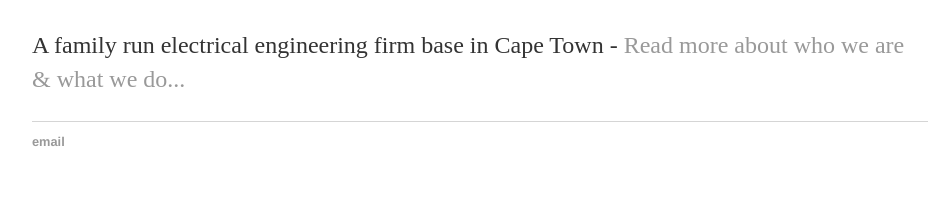
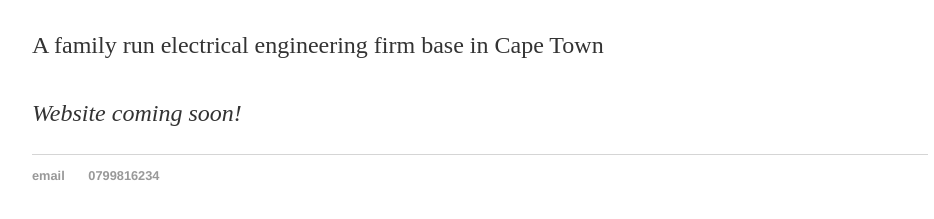
Before and after one commit to nathanmorriselectrical/nathanmorriselectrical.github.io, a plain HTML site: page index.html in a window 1280 px wide. Shown: the part 223-442 px from the top of the page, without its empty margins (160-1094 px from the left). Drawn offline with Linux system fonts and the light colour scheme.

Commit message:
Update index.html
Home page updates

```diff
--- a/index.html
+++ b/index.html
@@ -9,20 +9,24 @@
 		<nav>
     		<ul>
         		<li><a href="/">Home</a></li>
+			<!--
 	        	<li><a href="/about">About</a></li>
         		<li><a href="/cv">Services</a></li>
         		<li><a href="/blog">News</a></li>
+			-->
     		</ul>
 		</nav>
 		<div class="container">
     		<div class="blurb">
         		<h1>Hi there, we're Nathan Morris Electrical!</h1>
-				<p>A family run electrical engineering firm base in Cape Town - <a href="/about">Read more about who we are & what we do...</a></p>
+				<p>A family run electrical engineering firm base in Cape Town<br/><br/>
+					<i>Website coming soon!</i></p>
     		</div><!-- /.blurb -->
 		</div><!-- /.container -->
 		<footer>
     		<ul>
         		<li><a href="mailto:lloydafrica@gmail.com">email</a></li>
+			<li><a href="tel:0799816234">0799816234</li>
 			</ul>
 		</footer>
 	</body>
```
